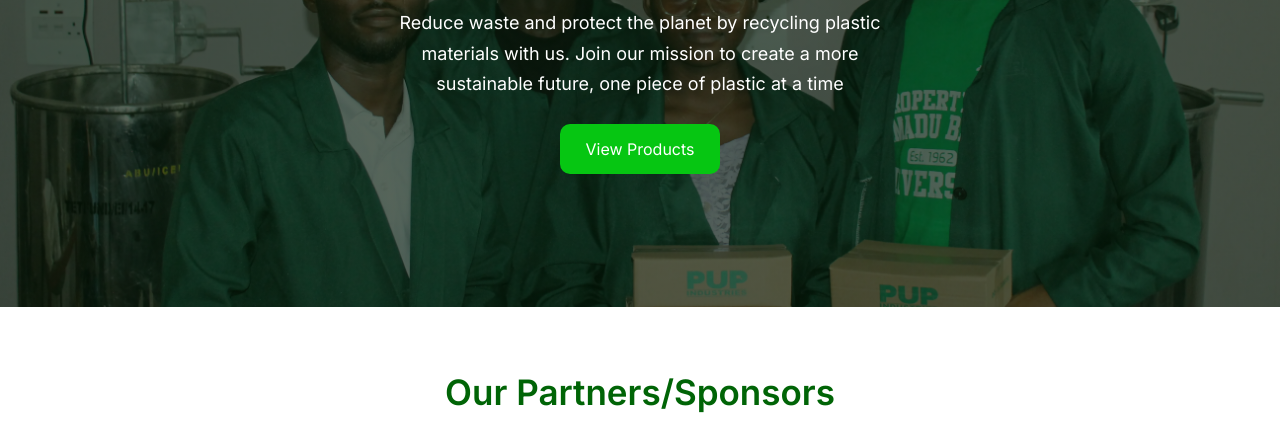
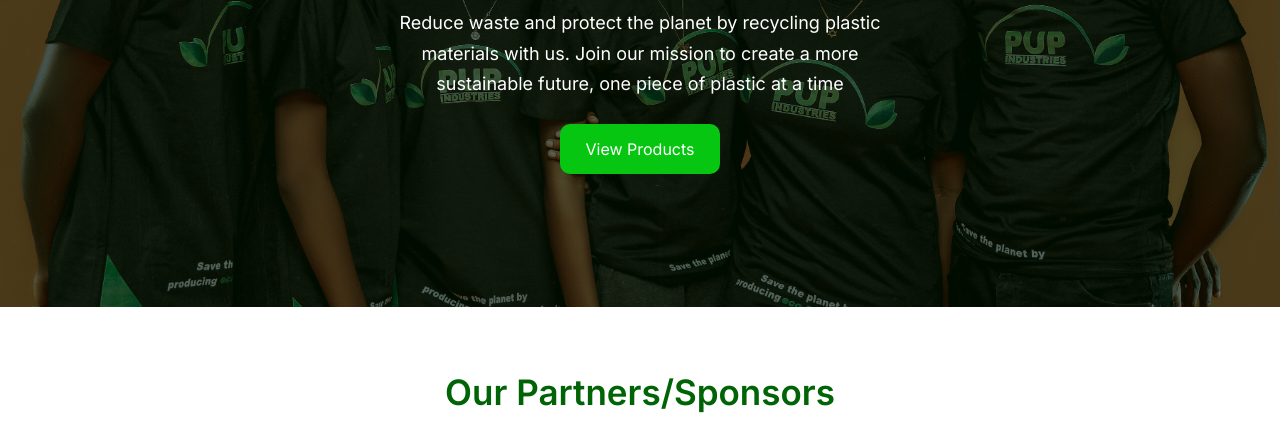
Before and after one commit to GentryHQ/pup_industries, a plain HTML site: page index.html in a window 1280 px wide. Shown: the part 396-843 px from the top of the page. Drawn offline with Linux system fonts and the light colour scheme.

Commit message:
updated hero section

```diff
--- a/css/_about.scss
+++ b/css/_about.scss
@@ -3,6 +3,7 @@
 
 .hero {
   &.about {
+    background-image: linear-gradient(0deg, rgba(0, 18, 1, 0.65), rgba(0, 18, 1, 0.65)), url(../Images/Hero_image.webp);
     min-height: 400px;
   }
 }
--- a/css/_hero.scss
+++ b/css/_hero.scss
@@ -2,9 +2,10 @@
 @use './breakpoint' as b;
 
 .hero {
-    background-image: linear-gradient(0deg, rgba(0, 18, 1, 0.65), rgba(0, 18, 1, 0.65)), url(../Images/Hero_image.webp);
+    background-image: linear-gradient(0deg, rgba(0, 18, 1, 0.65), rgba(0, 18, 1, 0.65)), url(../Images/PUP_Industries_hero.jpg);
     background-position: center;
     background-repeat: no-repeat;
+    background-attachment: fixed;
     background-size: cover;
     min-height: 600px;
     display: flex;
```
Also changed, not shown: Images/IMG_2951.jpg (added), Images/PUP_Industries_hero.jpg (added), css/style.css.
